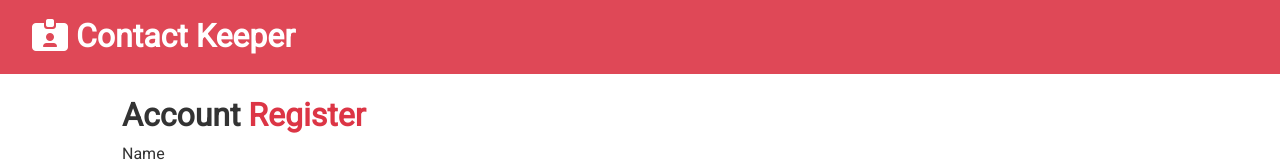
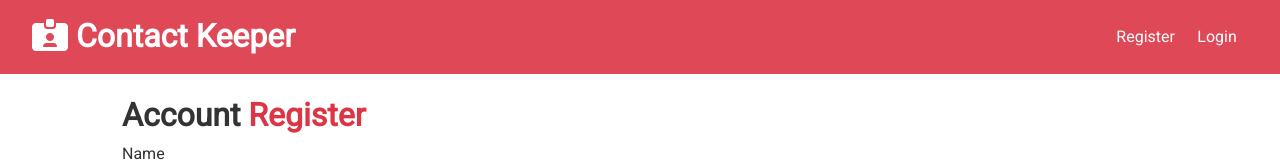
Before and after one commit to RdotSilva/MERN-MyBook-Contact-Manager, a React (Create React App) app in the folder client/: page /register in a window 1280 px wide. Shown: the top 162 px of the page. Built offline with nearby package versions, Linux system fonts and the light colour scheme.

Commit message:
Add logic to change navbar based on authentication

```diff
--- a/client/src/components/layout/Navbar.js
+++ b/client/src/components/layout/Navbar.js
@@ -36,7 +36,7 @@ const Navbar = ({ title, icon }) => {
 			<h1>
 				<i className={icon} /> {title}
 			</h1>
-			<ul>{}</ul>
+			<ul>{isAuthenticated ? authLinks : guestLinks}</ul>
 		</div>
 	);
 };
```
